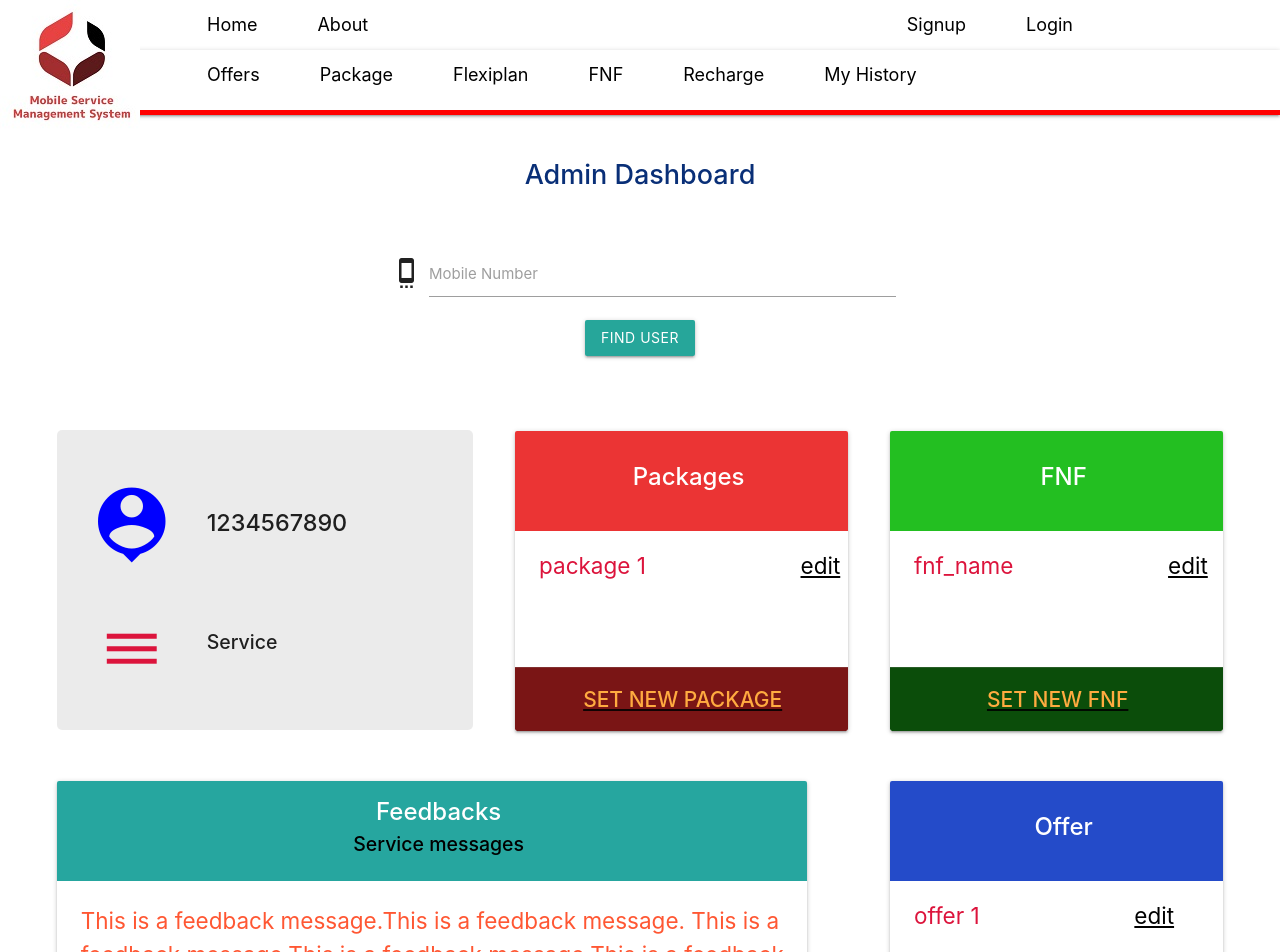
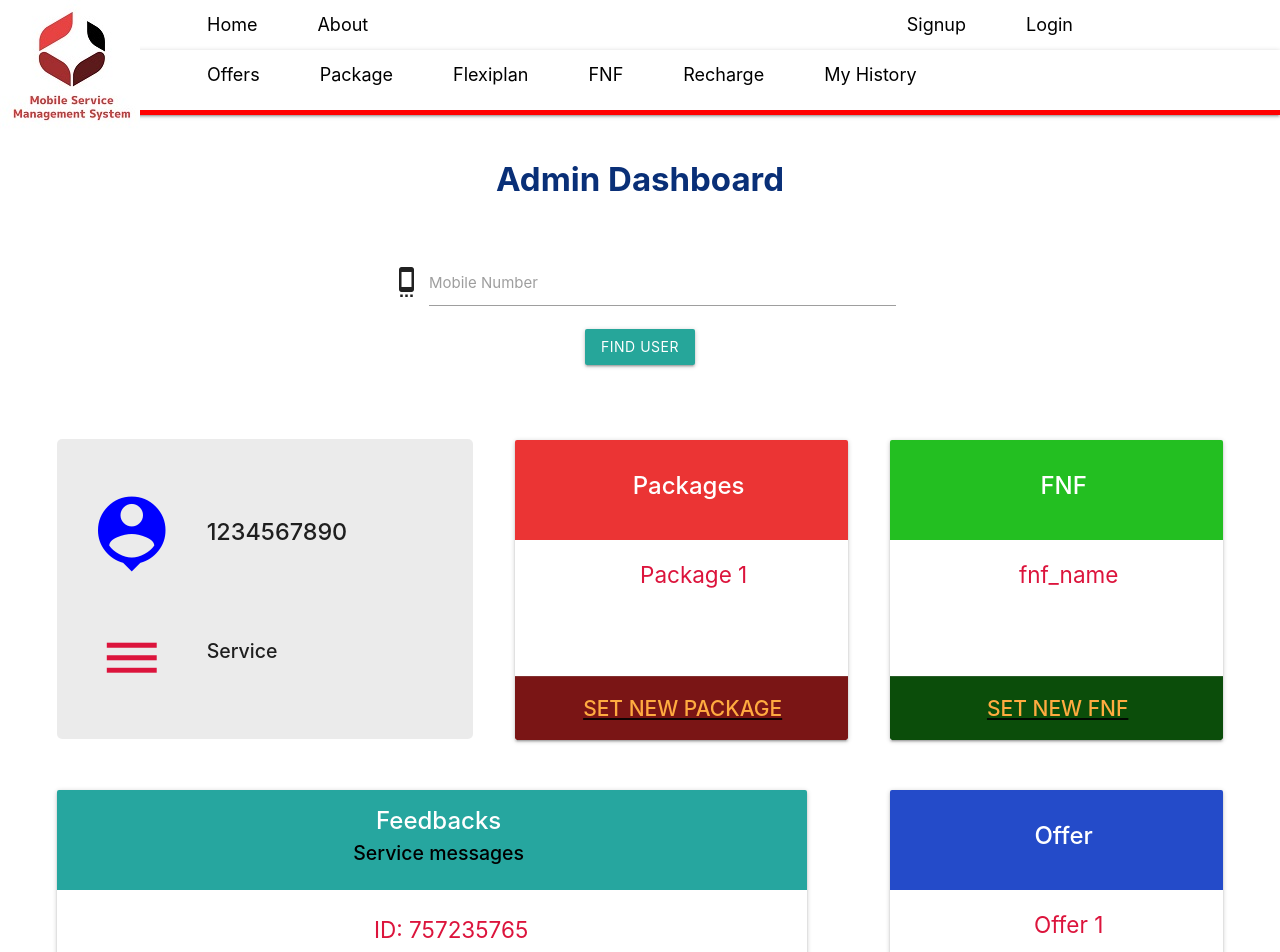
Before and after one commit to TanzimAzadNishan/Mobile-Service-Management-System, a React (Create React App) app in the folder Frontend_react_application/mobile-service-app/: page /admin/dashboard in a window 1280 px wide. Shown: the top 952 px of the page. Built offline with nearby package versions, Linux system fonts and the light colour scheme.

Commit message:
admin ui modals added

```diff
--- a/Frontend_react_application/mobile-service-app/src/components/admin/AdminDashboard.js
+++ b/Frontend_react_application/mobile-service-app/src/components/admin/AdminDashboard.js
@@ -156,13 +156,30 @@ class AdminDashboard extends Component {
                                 </div>
                                 <div className="details">
                                     <p style={{color: "#FF5733"}}>
-                                        <NavLink to="/packages/id" className="pkg-name">
-                                            package 1
-                                        </NavLink>
-                                        <NavLink to="/packages/id/edit" className="pkg-edit">
-                                            edit
-                                        </NavLink>
+                                        <a className="pkg-name modal-trigger" href="#pkg-details">
+                                            Package 1
+                                        </a>
                                     </p>
+                                    <div id="pkg-details" className="modal">
+                                        <div className="modal-content">
+                                            <h4 className = "pkg-name"style = {({color : "#3632a8"})}>Package 1</h4>
+                                            <div className = "pkg-details">
+                                                Call Rate : 2.34<br></br>
+                                                SMS Rate : 2.34<br></br>
+                                                FNF Number(Max): 20
+                                            </div>
+                                        </div>
+                                        <div className="modal-footer">
+                                            <span className = "cancel">
+                                                <button className="modal-close btn red">Cancel</button>
+                                            </span>
+                                            <span className = "edit">
+                                                <a className = "btn green" href="/packages/id/edit">
+                                                    edit
+                                                </a>
+                                            </span>
+                                        </div>
+                                    </div>
 
                                 </div>
                             </div>
@@ -182,17 +199,35 @@ class AdminDashboard extends Component {
                                 </div>
                                 <div className="details">
                                     <p style={{color: "#FF5733"}}>
-                                        <NavLink to="/fnf/id" className="fnf-name">
+                                        <a className="fnf-name modal-trigger" href="#fnf-details">
                                             fnf_name
-                                        </NavLink>
-                                        <NavLink to="/fnf/id/edit" className="fnf-edit">
-                                            edit
-                                        </NavLink>
+                                        </a>
                                     </p>
+                                    <div id="fnf-details" className="modal">
+                                        <div className="modal-content">
+                                            <h4 className = "fnf-name"style = {({color : "#3632a8"})}>fnf_name</h4>
+                                            <div className = "fnf-details">
+                                                Call Rate : 2.34<br></br>
+                                                hello Rate : 2.34<br></br>
+                                                FNF Number(Max): 20
+                                            </div>
+                                        </div>
+                                        <div className="modal-footer">
+                                            <span className = "cancel">
+                                                <button className="modal-close btn red">Cancel</button>
+                                            </span>
+                                            <span className = "edit">
+                                                <a className = "btn green" href="/fnf/id/edit">
+                                                    edit
+                                                </a>
+                                            </span>
+                                        </div>
+                                    </div>
+
                                 </div>
                             </div>
                             <div className = "card-action">
-                                <NavLink to="/admin/setpkg" className="set-fnf">
+                                <NavLink to="/admin/setfnf" className="set-fnf">
                                     Set New FNF
                                 </NavLink>
                             </div>
@@ -212,19 +247,22 @@ class AdminDashboard extends Component {
                                     </div>
                                 </div>
                                 <div className="details">
-                                    <div className="feedback-details" style={{color: "#FF5733"}}>
-                                        <p className="feeedback-body">
-                                        This is a feedback message.This is a feedback message. This is a feedback message.This is a feedback message.This is a feedback message.This is a feedback message.This is a feedback message.This is a feedback message.This is a feedback message.
-                                        </p>
-                                        <br></br>
-                                        <span className="sender">
-                                            Sender : 01714356432
-                                        </span>
-                                        <a className = "btn red reply modal-trigger" href = "#write-reply">
-                                            Reply
+                                    <div className="feedback-details" style={{color: "black"}}>
+                                        <a className="container feedback-body modal-trigger" href ="#feedback-modal">
+                                            ID: 757235765
                                         </a>
-                                        <div id="write-reply" className="modal">
+
+                                        <div id="feedback-modal" className="modal">
                                             <div className="modal-content">
+                                                <p>
+                                                    This is a feedback message.This is a feedback message. This is a feedback message.This is a feedback message.This is a feedback message.This is a feedback message.This is a feedback message.This is a feedback message.This is a feedback message.
+                                                </p>
+                                                <br></br>
+                                                <span className="sender">
+                                                    Sender : 01714356432
+                                                 </span>
+                                                 <br></br>
+                                                 <br></br>
                                                 <h4 style = {({color : "black "})}>Reply</h4>
                                                 <form>
                                                     <div className = "input-field">
@@ -240,7 +278,7 @@ class AdminDashboard extends Component {
                                             </div>
                                             <div className="modal-footer">
                                                 <span className = "cancel">
-                                                    <button className="modal-close btn red">Cancel</button>
+                                                    <button className="modal-close btn red">Close</button>
                                                 </span>
                                                 <span className = "send">
                                                 <button className="modal-close btn green">Send</button>
@@ -263,13 +301,31 @@ class AdminDashboard extends Component {
                                 </div>
                                 <div className="details">
                                     <p style={{color: "#FF5733"}}>
-                                        <NavLink to="/offer/id" className="offer-name">
-                                            offer 1
-                                        </NavLink>
-                                        <NavLink to="/offer/id/edit" className="offer-edit">
-                                            edit
-                                        </NavLink>
+                                        <a className="offer-name modal-trigger" href="#offer-details">
+                                            Offer 1
+                                        </a>
                                     </p>
+                                    <div id="offer-details" className="modal">
+                                        <div className="modal-content">
+                                            <h4 className = "offer-name"style = {({color : "#3632a8"})}>Offer 1</h4>
+                                            <div className = "offer-details">
+                                                Call Rate : 2.34<br></br>
+                                                internet Rate : 2.34<br></br>
+                                                FNF Number(Max): 20
+                                            </div>
+                                        </div>
+                                        <div className="modal-footer">
+                                            <span className = "cancel">
+                                                <button className="modal-close btn red">Cancel</button>
+                                            </span>
+                                            <span className = "edit">
+                                                <a className = "btn green" href="/offer/id/edit">
+                                                    edit
+                                                </a>
+                                            </span>
+                                        </div>
+                                    </div>
+
                                 </div>
                             </div>
                             <div className = "card-action">
--- a/Frontend_react_application/mobile-service-app/src/styles/admin/AdminDashboardStyle.css
+++ b/Frontend_react_application/mobile-service-app/src/styles/admin/AdminDashboardStyle.css
@@ -3,8 +3,8 @@
     margin-top: 40px;
     padding-bottom: 40px;
     text-align: center;
-    font-size: 1.8rem;
-    font-weight: 500;
+    font-size: 2.2rem;
+    font-weight: 700;
     color: rgb(9, 47, 119);
 }
 
@@ -23,6 +23,25 @@
     padding-bottom: 100px;
     margin-left: auto;
     margin-right: auto;
+}
+
+.admin-dashboard-upper .modal{
+    height: 42%;
+    width: 30%;
+}
+
+.admin-dashboard-upper .edit{
+    color : black;
+    padding-right: 5%;
+    text-decoration: underline;
+}
+
+.admin-dashboard-upper .cancel{
+    padding-right: 50%;
+}
+
+.admin-dashboard-upper p{
+    text-align: center;
 }
 
 /*---admin details---*/
@@ -132,19 +151,12 @@
     padding-top: 10px;
     padding-left: 24px;
 }
-.admin-dashboard-upper .pkg .details .pkg-name{
+
+.admin-dashboard-upper .pkg .pkg-name{
     color: crimson;
 }
 .admin-dashboard-upper .pkg .details .pkg-name:hover{
     color: darkred;
-}
-.admin-dashboard-upper .pkg .details .pkg-edit{
-    padding-left: 50%;
-    color : black;
-    text-decoration: underline;
-}
-.admin-dashboard-upper .pkg .details .pkg-edit:hover{
-    color: blue;
 }
 
 /*---fnf---*/
@@ -189,10 +201,7 @@
     text-decoration: underline;
 }
 
-.admin-dashboard-upper .fnf .card-subtitle .set-fnf:hover{
-    color: beige;
 
-}
 .admin-dashboard-upper .fnf .card .details{
     padding-top: 10px;
     padding-left: 24px;
@@ -203,14 +212,8 @@
 .admin-dashboard-upper .fnf .details .fnf-name:hover{
     color: darkred;
 }
-.admin-dashboard-upper .fnf .details .fnf-edit{
-    padding-left: 50%;
-    color : black;
-    text-decoration: underline;
-}
-.admin-dashboard-upper .fnf .details .fnf-edit:hover{
-    color: blue;
-}
+
+/*------admin dashboard lower part-------*/
 
 .admin-dashboard-lower{
     display: grid;
@@ -221,6 +224,25 @@
     padding-right: 15px;
     margin-left: auto;
     margin-right: auto;
+}
+
+.admin-dashboard-lower .modal{
+    height: 42%;
+    width: 30%;
+}
+
+.admin-dashboard-lower .edit{
+    color : black;
+    padding-right: 5%;
+    text-decoration: underline;
+}
+
+.admin-dashboard-lower .cancel{
+    padding-right: 50%;
+}
+
+.admin-dashboard-lower p{
+    text-align: center;
 }
 
 /*---feedbacks---*/
@@ -265,12 +287,19 @@
 }
 
 .admin-dashboard-lower .feedback .card .feedback-details{
-    padding-top: 2%;
+    padding: 2%;
     border-bottom: 1px solid black;
 }
+
+.admin-dashboard-lower .feedback .modal{
+    height: 70%;
+    width: 70%;
+}
+
 .admin-dashboard-lower .feedback .details .feedback-body{
     color: crimson;
-    overflow: hidden;
+    text-decoration: none;
+    padding-left: 40%;
 }
 
 .admin-dashboard-lower .feedback .details .feedback-body:hover{
@@ -295,7 +324,7 @@
 }
 
 .admin-dashboard-lower .feedback .cancel{
-    padding-right: 70%;
+    padding-right: 75%;
 }
 
 .admin-dashboard-lower .feedback .send{
@@ -344,10 +373,6 @@
     text-decoration: underline;
 }
 
-.admin-dashboard-lower .offer .card-subtitle .set-offer:hover{
-    color: beige;
-
-}
 .admin-dashboard-lower .offer .card .details{
     padding-top: 10px;
     padding-left: 24px;
@@ -363,6 +388,3 @@
     color : black;
     text-decoration: underline;
 }
-.admin-dashboard-lower .offer .details .offer-edit:hover{
-    color: blue;
-}
```
